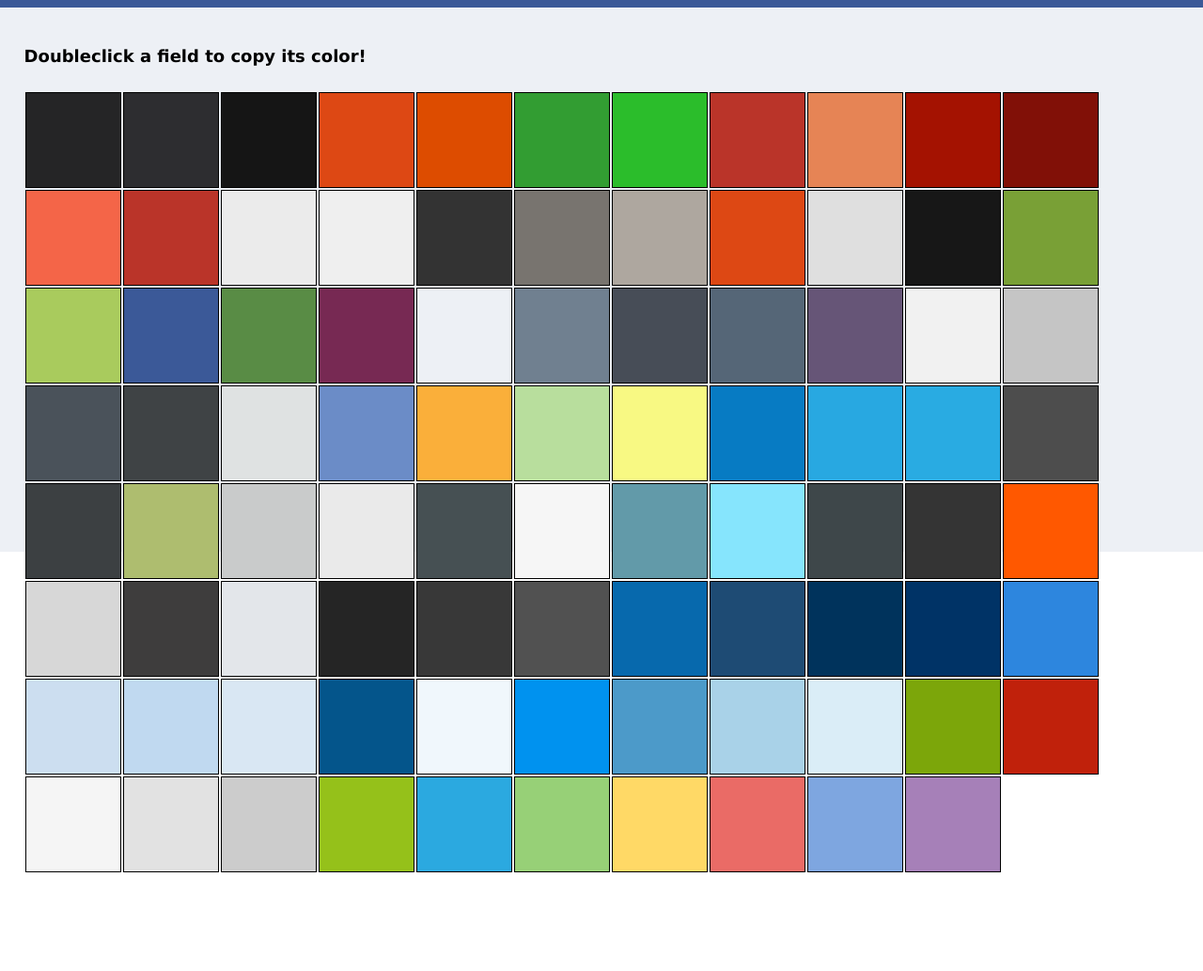
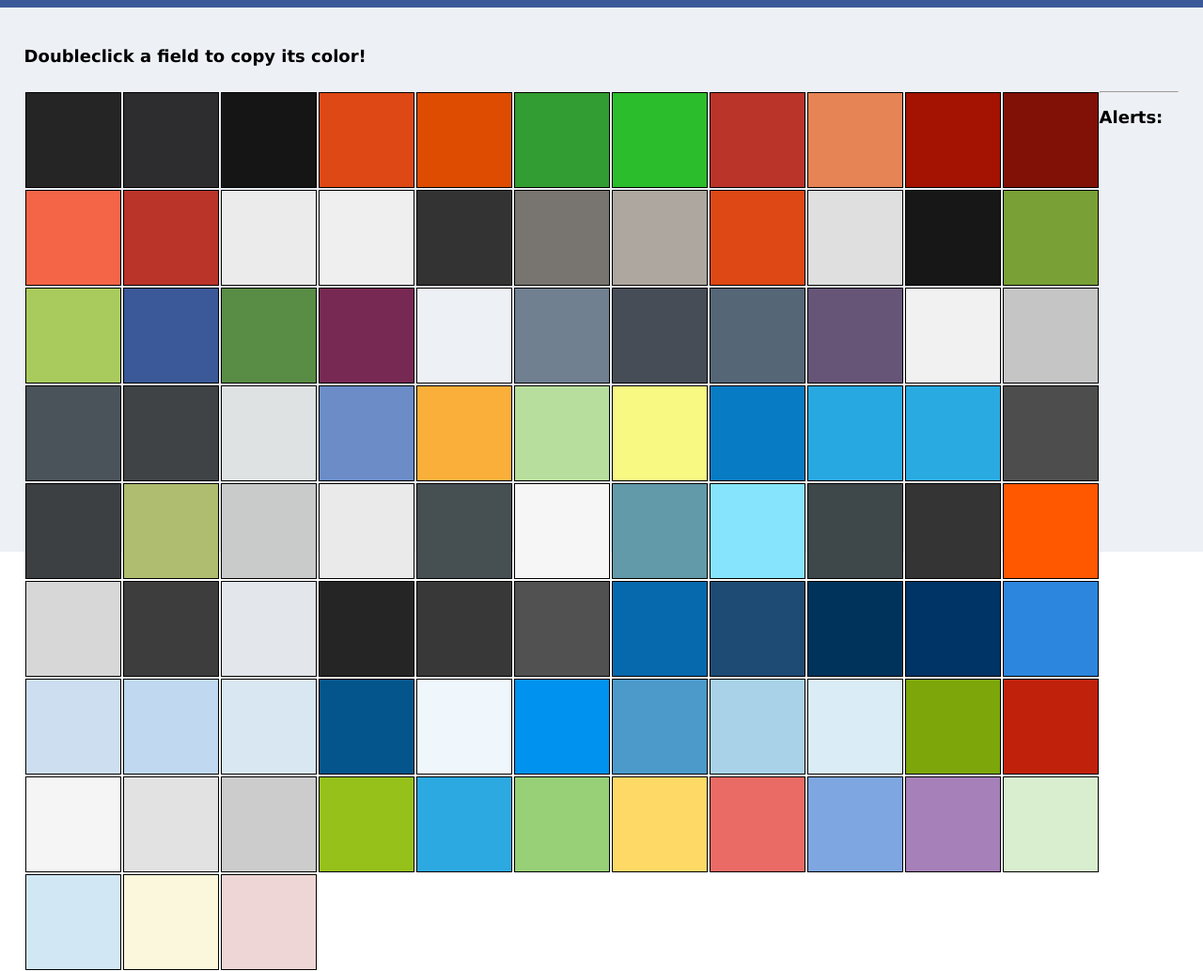
Before and after one commit to Wachiwi/colors, a plain HTML site: page index.html in a window 1280 px wide. Shown: the part 92-1125 px from the top of the page at 94% size. Before the commit the page ends 1021 px from the top, so only its background shows below. Drawn offline with Linux system fonts and the light colour scheme.

Commit message:
Added new colors for information messages

```diff
--- a/index.html
+++ b/index.html
@@ -108,6 +108,12 @@
                 <div class="color"><span class="hidden-color">#EA6B66</span></div>
                 <div class="color"><span class="hidden-color">#7EA6E0</span></div>
                 <div class="color"><span class="hidden-color">#A680B8</span></div>
+                <hr />
+                <p><b>Alerts:</b></p>
+                <div class="color"><span class="hidden-color">#D8EECF</span></div>
+                <div class="color"><span class="hidden-color">#D1E8F4</span></div>
+                <div class="color"><span class="hidden-color">#FBF7DC</span></div>
+                <div class="color"><span class="hidden-color">#EFD6D6</span></div>
               </div>
         </section>
         <script type="text/javascript" src="js/jquery.js"></script>
```
